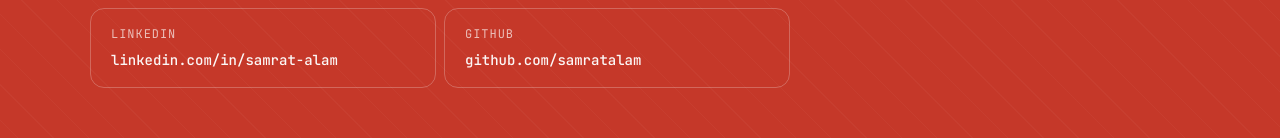
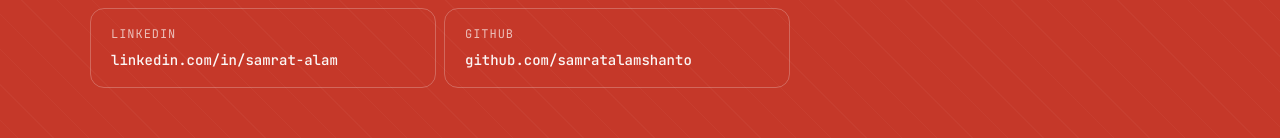
Before and after one commit to samratalamshanto/portfolio, a React (Vite) app: page / in a window 1280 px wide. Shown: the part 8117-8255 px from the top of the page. Built offline with nearby package versions, Linux system fonts and the light colour scheme.

Commit message:
fix: correct GitHub handle to samratalamshanto, set Vite base for project page

```diff
--- a/src/components/Contact/Contact.jsx
+++ b/src/components/Contact/Contact.jsx
@@ -5,7 +5,7 @@
   { label: "Email", value: "samratalam21@gmail.com", href: "mailto:samratalam21@gmail.com" },
   { label: "Phone", value: "+880 1833 183699", href: "tel:+8801833183699" },
   { label: "LinkedIn", value: "linkedin.com/in/samrat-alam", href: "https://www.linkedin.com/in/samrat-alam" },
-  { label: "GitHub", value: "github.com/samratalam", href: "https://github.com/samratalam" },
+  { label: "GitHub", value: "github.com/samratalamshanto", href: "https://github.com/samratalamshanto" },
 ];
 
 export default function Contact() {
--- a/src/components/Projects/projectsData.js
+++ b/src/components/Projects/projectsData.js
@@ -6,7 +6,7 @@
       "SAGA-based distributed transactions, Kafka-driven async communication, API Gateway routing, and fault-tolerant microservices — modelled on the kind of resilience needed at payment-scale.",
     tags: ["Spring Boot", "Kafka", "Docker", "Resilience4j", "Micrometer"],
     image: "/assets/project-ecommerce.png",
-    link: "https://github.com/samratalam",
+    link: "https://github.com/samratalamshanto",
   },
   {
     index: "P-02",
@@ -15,7 +15,7 @@
       "Monolithic and microservices implementations of a banking core — transaction isolation, distributed consistency, authentication, and event-driven workflows. A study in moving from one shape to the other safely.",
     tags: ["Spring Boot", "Kafka", "Spring Security"],
     image: "/assets/project-banking.png",
-    link: "https://github.com/samratalam",
+    link: "https://github.com/samratalamshanto",
   },
   {
     index: "P-03",
@@ -24,6 +24,6 @@
       "A clean-architecture REST API for student, teacher, and course management with a layered service design. Written to feel idiomatic in Go, not transliterated from Java.",
     tags: ["Go", "Gin", "PostgreSQL", "Docker"],
     image: "/assets/project-goapi.png",
-    link: "https://github.com/samratalam",
+    link: "https://github.com/samratalamshanto",
   },
 ];
--- a/vite.config.js
+++ b/vite.config.js
@@ -6,5 +6,5 @@
 // Override at build time:  VITE_BASE=/samrat-alam-portfolio/ npm run build
 export default defineConfig({
   plugins: [react()],
-  base: process.env.VITE_BASE ?? "/",
+  base: process.env.VITE_BASE ?? "/samrat-alam-portfolio/",
 });
```
